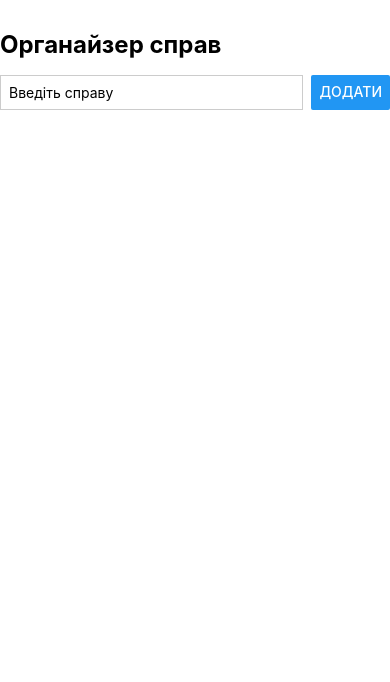
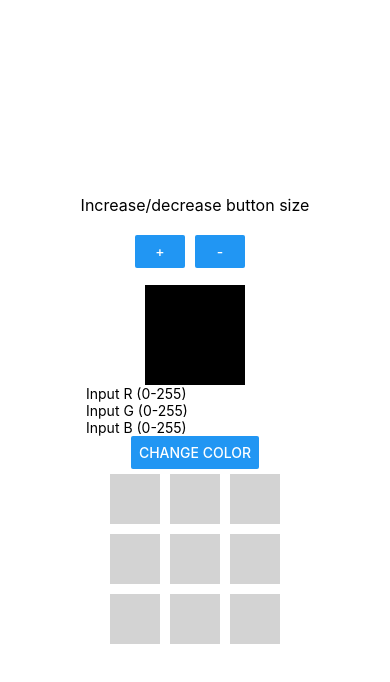
Before and after one commit to ivan3455/ReactNative-labs, a React Native app: screen / in a window 390 px wide. Shown: the top 682 px of the page. Built offline with nearby package versions, Linux system fonts and the light colour scheme.

Commit message:
lab done

```diff
--- a/App.js
+++ b/App.js
@@ -1,49 +1,83 @@
 import React, { useState } from 'react';
-import { View, Text, TextInput, Button, FlatList, SafeAreaView, StyleSheet } from 'react-native';
+import { View, Text, TextInput, Button, SafeAreaView, StyleSheet } from 'react-native';
 
 export default function App() {
-  // Стан для зберігання списку завдань і поточного завдання
-  const [tasks, setTasks] = useState([]);
-  const [task, setTask] = useState('');
+  const [red, setRed] = useState(0);
+  const [green, setGreen] = useState(0);
+  const [blue, setBlue] = useState(0);
+  const [width, setWidth] = useState(100);
+  const [height, setHeight] = useState(100);
+  const [bgColor, setBgColor] = useState(`rgb(${red}, ${green}, ${blue})`);
 
-  const addTask = () => {
-    if (task.trim() !== '') {
-      const newTask = {
-        id: Math.random().toString(),
-        title: task,
-      };
-      setTasks([...tasks, newTask]);
-      setTask('');
-    }
+  // Оновлення кольору блоку
+  const updateColor = () => {
+    setBgColor(`rgb(${red}, ${green}, ${blue})`);
   };
 
-  const deleteTask = (taskId) => {
-    const updatedTasks = tasks.filter((item) => item.id !== taskId);
-    setTasks(updatedTasks);
+  // Збільшення розміру блоку
+  const increaseSize = () => {
+    setWidth((prevWidth) => prevWidth + 10);
+    setHeight((prevHeight) => prevHeight + 10);
+  };
+
+  // Зменшення розміру блоку
+  const decreaseSize = () => {
+    setWidth((prevWidth) => prevWidth - 10);
+    setHeight((prevHeight) => prevHeight - 10);
   };
 
   return (
     <SafeAreaView style={styles.container}>
-      <Text style={styles.header}>Органайзер справ</Text>
-      <View style={styles.inputContainer}>
-        <TextInput
-          style={styles.input}
-          placeholder="Введіть справу"
-          onChangeText={(text) => setTask(text)}
-          value={task}
-        />
-        <Button title="Додати" onPress={addTask} />
+      <Text style={styles.buttonText}>Increase/decrease button size</Text>
+
+      <View style={styles.buttonContainer}>
+        <View style={styles.buttonContainer1}>
+          <Button title="+" onPress={increaseSize} />
+        </View>
+        <View style={styles.buttonContainer1}>
+          <Button title="-" onPress={decreaseSize} />
+        </View>
       </View>
-      <FlatList
-        data={tasks}
-        keyExtractor={(item) => item.id.toString()}
-        renderItem={({ item }) => (
-          <View style={styles.task}>
-            <Text>{item.title}</Text>
-            <Button title="Видалити" onPress={() => deleteTask(item.id)} />
-          </View>
-        )}
+      <View
+        style={{
+          width: width,
+          height: height,
+          backgroundColor: bgColor,
+        }}
+      ></View>
+      <TextInput
+        placeholder="Input R (0-255)"
+        keyboardType="numeric"
+        onChangeText={(text) => setRed(text)}
       />
+      <TextInput
+        placeholder="Input G (0-255)"
+        keyboardType="numeric"
+        onChangeText={(text) => setGreen(text)}
+      />
+      <TextInput
+        placeholder="Input B (0-255)"
+        keyboardType="numeric"
+        onChangeText={(text) => setBlue(text)}
+      />
+      <Button title="Change color" onPress={updateColor} />
+      <View style={styles.tableContainer}>
+        <View style={styles.tableRow}>
+          <View style={styles.tableCell}></View>
+          <View style={styles.tableCell}></View>
+          <View style={styles.tableCell}></View>
+        </View>
+        <View style={styles.tableRow}>
+          <View style={styles.tableCell}></View>
+          <View style={styles.tableCell}></View>
+          <View style={styles.tableCell}></View>
+        </View>
+        <View style={styles.tableRow}>
+          <View style={styles.tableCell}></View>
+          <View style={styles.tableCell}></View>
+          <View style={styles.tableCell}></View>
+        </View>
+      </View>
     </SafeAreaView>
   );
 }
@@ -51,31 +85,32 @@ export default function App() {
 const styles = StyleSheet.create({
   container: {
     flex: 1,
-    padding: 16,
+    alignItems: 'center',
+    justifyContent: 'center',
   },
-  header: {
-    fontSize: 24,
-    fontWeight: 'bold',
-    marginTop: 30,
-    marginBottom: 16,
+  buttonContainer: {
+    flexDirection: 'row',
+    marginTop: 10,
   },
-  inputContainer: {
+  buttonContainer1: {
+    height: 50,
+    width: 50,
+    marginRight: 10,
+  },
+  buttonText: {
+    fontSize: 16,
+    marginBottom: 10,
+  },
+  tableContainer: {
+    flexDirection: 'column',
+  },
+  tableRow: {
     flexDirection: 'row',
-    marginBottom: 16,
   },
-  input: {
-    flex: 1,
-    borderWidth: 1,
-    borderColor: '#ccc',
-    padding: 8,
-    marginRight: 8,
-  },
-  task: {
-    flexDirection: 'row',
-    justifyContent: 'space-between',
-    alignItems: 'center',
-    padding: 8,
-    borderBottomWidth: 1,
-    borderColor: '#ccc',
+  tableCell: {
+    width: 50,
+    height: 50,
+    backgroundColor: 'lightgray',
+    margin: 5,
   },
 });
```
